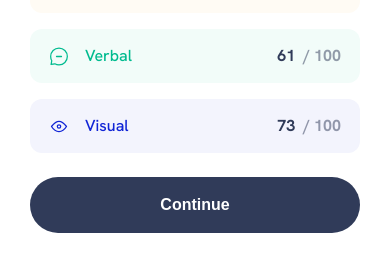
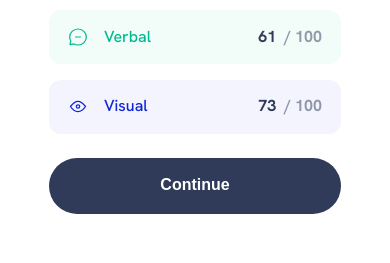
Before and after one commit to bananacity/frontend-mentor-results-summary-component, a plain HTML site: page index.html in a window 390 px wide. Shown: the part 581-844 px from the top of the page. Drawn offline with Linux system fonts and the light colour scheme.

Commit message:
improved responsiveness

```diff
--- a/index.html
+++ b/index.html
@@ -3,7 +3,7 @@
   <head>
     <meta charset="UTF-8" />
     <meta name="viewport" content="width=device-width, initial-scale=1.0" />
-    <title>Document</title>
+    <title>Your Results</title>
     <link rel="preconnect" href="https://fonts.googleapis.com" />
     <link rel="preconnect" href="https://fonts.gstatic.com" crossorigin />
     <link
--- a/style.css
+++ b/style.css
@@ -154,6 +154,7 @@ body {
   grid-template-columns: repeat(2, 1fr);
   align-items: center;
   justify-items: center;
+  margin-inline: 32px;
   border-radius: 32px;
   background-color: var(--color-white);
   max-width: 736px;
@@ -218,7 +219,9 @@ body {
   display: flex;
   flex-direction: column;
   gap: var(--spacing-400);
-  width: 288px;
+  max-width: 352px;
+  width: 100%;
+  padding-inline: 32px;
 }
 
 .summary-header {
@@ -269,16 +272,18 @@ body {
 }
 
 /* Media queries */
-@media (width < 640px) {
+@media (width < 678px) {
   .result-component {
     grid-template-columns: 1fr;
-    align-content: space-between;
+    grid-template-rows: auto 1fr;
+    align-items: start;
     margin: 0;
     border-radius: 0;
     min-height: 100vh;
   }
 
   .result-container {
+    width: 100%;
     border-top-left-radius: 0;
     border-top-right-radius: 0;
   }
@@ -293,6 +298,10 @@ body {
     height: 140px;
   }
 
+  .result-description {
+    max-width: 300px;
+  }
+
   .result-container {
     padding: 32px 57.5px;
   }
```
